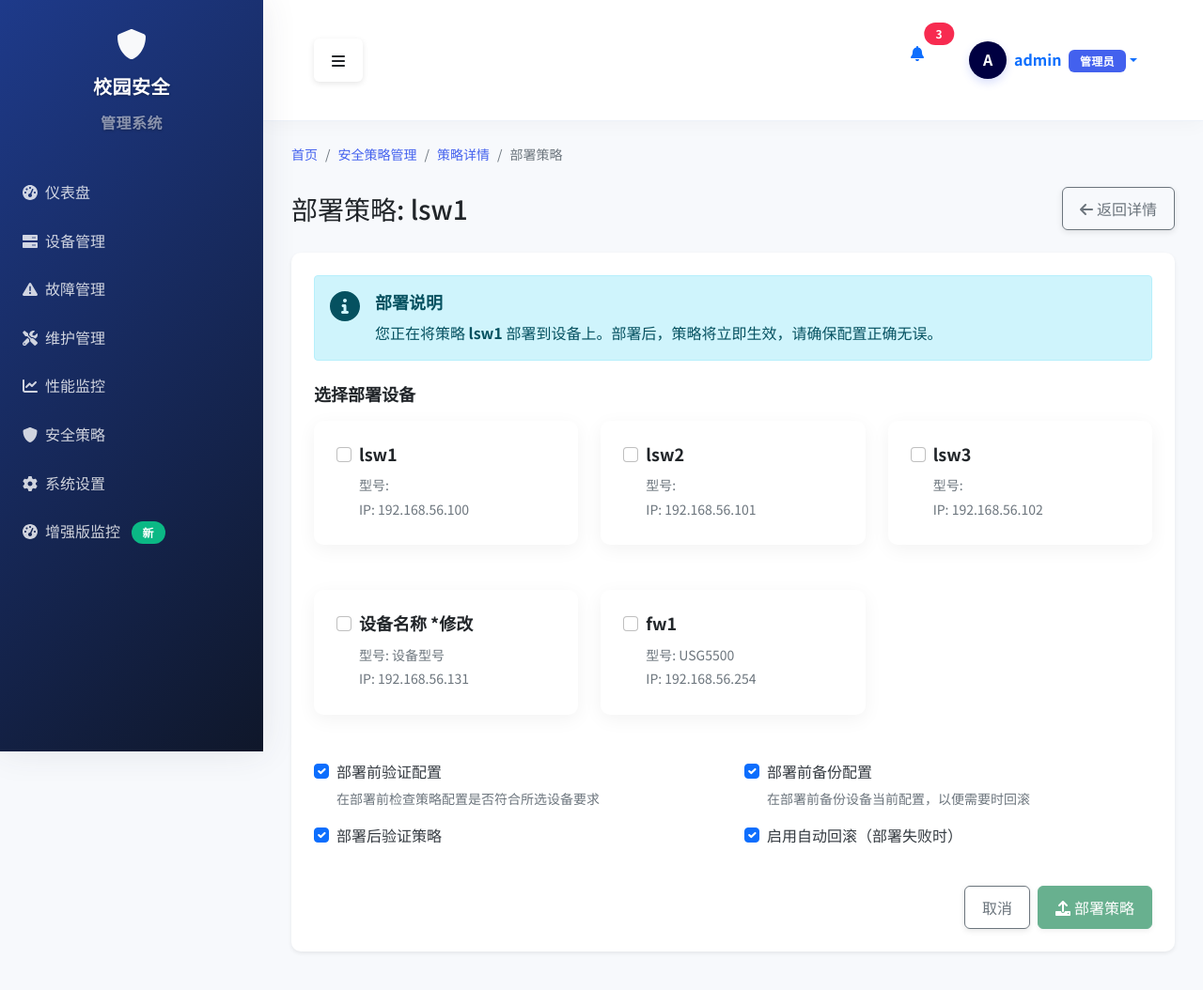
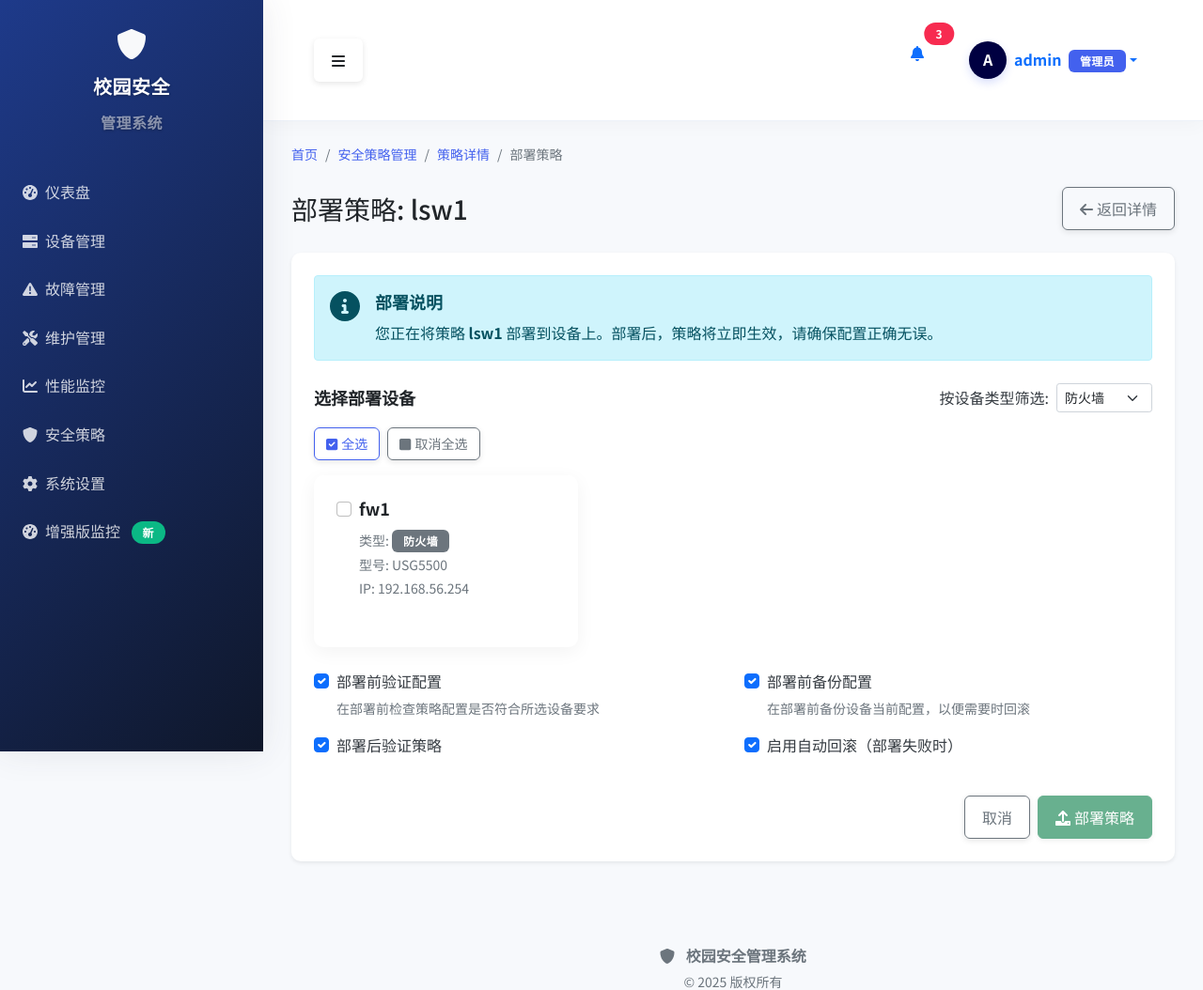
Before and after one commit to burtchina/csms, a Flask app: page /policy/deploy/1 in a window 1280 px wide. Shown: the top 1054 px of the page at 94% size. Run offline with Flask 2, Linux system fonts and the light colour scheme; a user stored in the database is signed in; data comes from the database, SQL or seed files in the repository; parts of the project's set-up code (start-up, migrations or seed data) failed here and were passed over; some libraries are stand-ins or nearby versions.

Commit message:
修改部署设备类型bug

```diff
--- a/src/modules/policy/routes/policy_view_routes.py
+++ b/src/modules/policy/routes/policy_view_routes.py
@@ -245,9 +245,29 @@ def deploy(policy_id):
     # 获取可用设备列表 - 修复设备列表为空的问题
     devices = get_all_devices()
 
-    # 过滤防火墙设备 - 针对IPSec策略，主要使用防火墙类型设备
-    if policy.type in ['ipsec', 'ipsec_firewall']:
-        devices = [device for device in devices if device.type and device.type.name == '防火墙']
+    # 设备过滤逻辑优化
+    filtered_devices = []
+    all_device_types = set()
+
+    # 收集所有设备类型
+    for device in devices:
+        if device.type:
+            all_device_types.add(device.type.name)
+
+    # 根据策略类型进行设备过滤
+    if policy.type == 'ipsec' or policy.type == 'ipsec_firewall':
+        # 对于IPSec策略，优先显示防火墙设备，但也允许选择其他类型设备
+        primary_devices = [device for device in devices if device.type and device.type.name == '防火墙']
+        other_devices = [device for device in devices if not device.type or device.type.name != '防火墙']
+
+        filtered_devices = primary_devices + other_devices
+
+        # 如果没有防火墙设备，显示所有设备
+        if not primary_devices:
+            filtered_devices = devices
+    else:
+        # 对于其他类型的策略，显示所有设备
+        filtered_devices = devices
 
     if request.method == 'POST':
         # 获取选择的设备IDs
@@ -259,7 +279,8 @@ def deploy(policy_id):
                 'policy/deploy.html',
                 title='部署策略',
                 policy=policy,
-                devices=devices
+                devices=filtered_devices,
+                all_device_types=all_device_types
             )
 
         # 获取部署选项
@@ -341,7 +362,8 @@ def deploy(policy_id):
             'policy/deploy.html',
             title='部署策略',
             policy=policy,
-            devices=devices,
+            devices=filtered_devices,
+            all_device_types=all_device_types,
             deployment_results=deployment_results,
             result_html=result_html
         )
@@ -350,7 +372,8 @@ def deploy(policy_id):
         'policy/deploy.html',
         title='部署策略',
         policy=policy,
-        devices=devices
+        devices=filtered_devices,
+        all_device_types=all_device_types
     )
 
 @policy_view_bp.route('/alerts')
--- a/src/modules/policy/templates/policy/deploy.html
+++ b/src/modules/policy/templates/policy/deploy.html
@@ -99,11 +99,37 @@
 
                 <!-- 设备选择部分 -->
                 {% if devices %}
-                <h5 class="mb-3">选择部署设备</h5>
+                <div class="d-flex justify-content-between align-items-center mb-3">
+                    <h5 class="mb-0">选择部署设备</h5>
+
+                    <!-- 设备类型筛选 -->
+                    <div class="d-flex align-items-center">
+                        <label class="me-2">按设备类型筛选:</label>
+                        <select id="deviceTypeFilter" class="form-select form-select-sm" style="width: auto;">
+                            <option value="all">全部设备</option>
+                            <option value="防火墙" selected>防火墙</option>
+                            {% for type_name in all_device_types %}
+                                {% if type_name != '防火墙' %}
+                                <option value="{{ type_name }}">{{ type_name }}</option>
+                                {% endif %}
+                            {% endfor %}
+                        </select>
+                    </div>
+                </div>
+
+                <div class="d-flex mb-3">
+                    <button type="button" class="btn btn-sm btn-outline-primary me-2" id="selectAllBtn">
+                        <i class="fas fa-check-square me-1"></i>全选
+                    </button>
+                    <button type="button" class="btn btn-sm btn-outline-secondary" id="deselectAllBtn">
+                        <i class="fas fa-square me-1"></i>取消全选
+                    </button>
+                </div>
+
                 <div class="row">
                     {% for device in devices %}
-                    <div class="col-md-4 mb-4">
-                        <div class="card device-card{% if device.id|string in deployed_device_ids %} deployed{% endif %}" data-device-id="{{ device.id }}">
+                    <div class="col-md-4 mb-4 device-item" data-device-type="{{ device.type.name if device.type else '未知' }}">
+                        <div class="card device-card h-100{% if device.id|string in deployed_device_ids %} deployed{% endif %}" data-device-id="{{ device.id }}">
                             <div class="card-body">
                                 <div class="form-check">
                                     <input class="form-check-input device-checkbox" type="checkbox" name="device_ids" value="{{ device.id }}" id="device{{ device.id }}" {% if device.id|string in deployed_device_ids %}checked{% endif %}>
@@ -113,6 +139,7 @@
                                             <span class="device-status status-{{ device.status|lower }}"></span>
                                         </div>
                                         <p class="card-text text-muted mt-2">
+                                            <small>类型: <span class="badge bg-secondary">{{ device.type.name if device.type else '未知' }}</span></small><br>
                                             <small>型号: {{ device.model }}</small><br>
                                             <small>IP: {{ device.ip_address }}</small>
                                         </p>
@@ -269,6 +296,72 @@
                 card.classList.add('selected');
             }
         });
+
+        // 设备类型筛选功能
+        const deviceTypeFilter = document.getElementById('deviceTypeFilter');
+        const deviceItems = document.querySelectorAll('.device-item');
+        const selectAllBtn = document.getElementById('selectAllBtn');
+        const deselectAllBtn = document.getElementById('deselectAllBtn');
+
+        // 设备类型筛选
+        if (deviceTypeFilter) {
+            deviceTypeFilter.addEventListener('change', function() {
+                const selectedType = this.value;
+
+                deviceItems.forEach(item => {
+                    const deviceType = item.getAttribute('data-device-type');
+
+                    if (selectedType === 'all' || deviceType === selectedType) {
+                        item.style.display = 'block';
+                    } else {
+                        item.style.display = 'none';
+                        // 取消选中隐藏的设备
+                        const checkbox = item.querySelector('.device-checkbox');
+                        if (checkbox && checkbox.checked) {
+                            checkbox.checked = false;
+                            item.querySelector('.device-card').classList.remove('selected');
+                        }
+                    }
+                });
+
+                // 更新选择状态
+                updateSelectedDevices();
+            });
+
+            // 初始筛选 - 默认显示防火墙设备
+            deviceTypeFilter.dispatchEvent(new Event('change'));
+        }
+
+        // 全选按钮
+        if (selectAllBtn) {
+            selectAllBtn.addEventListener('click', function() {
+                const visibleItems = Array.from(deviceItems).filter(item =>
+                    item.style.display !== 'none'
+                );
+
+                visibleItems.forEach(item => {
+                    const checkbox = item.querySelector('.device-checkbox');
+                    if (checkbox && !checkbox.checked) {
+                        checkbox.checked = true;
+                        item.querySelector('.device-card').classList.add('selected');
+                    }
+                });
+
+                updateSelectedDevices();
+            });
+        }
+
+        // 取消全选按钮
+        if (deselectAllBtn) {
+            deselectAllBtn.addEventListener('click', function() {
+                deviceCheckboxes.forEach(checkbox => {
+                    checkbox.checked = false;
+                    checkbox.closest('.device-card').classList.remove('selected');
+                });
+
+                updateSelectedDevices();
+            });
+        }
     });
 </script>
 {% endblock %}
```
